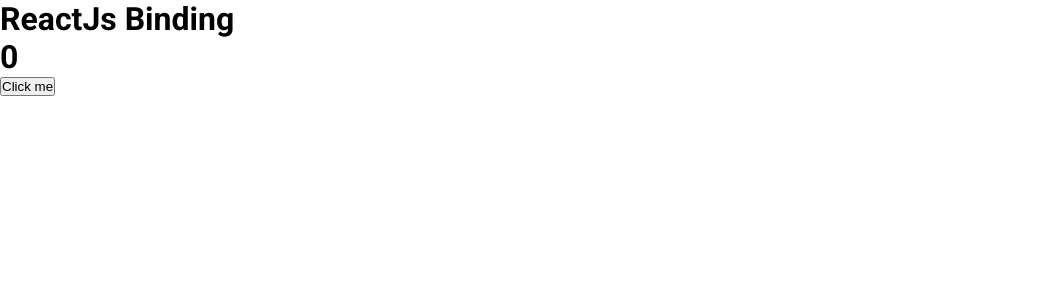
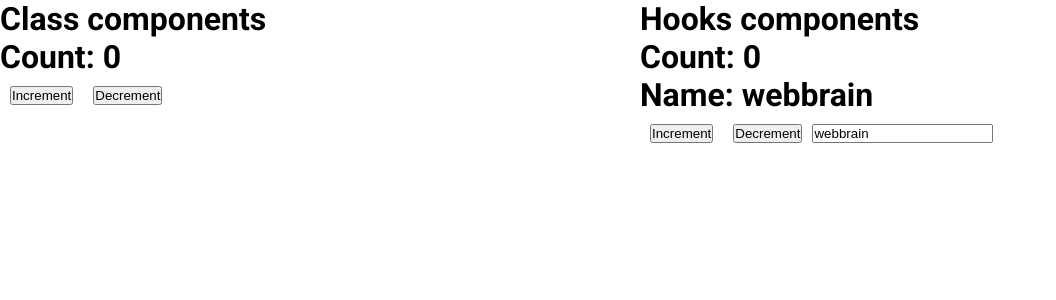
Before and after one commit to Abbos1202/React_JS, a React (Create React App) app: page / in a window 1280 px wide. Shown: the top 300 px of the page, without its empty margins (0-1056 px from the left). Built offline with nearby package versions, Linux system fonts and the light colour scheme; a web font is replaced by a local one.

Commit message:
class vs hooks component, useState()

```diff
--- a/src/App.jsx
+++ b/src/App.jsx
@@ -1,14 +1,9 @@
-import React, { Component } from 'react';
-// import LifeCycle from './LifeCycle';
-import Binding from './Binding';
+import React from 'react'
 
-export default class App extends Component {
-  render() {
-    return (
-      <div>
-        {/* <LifeCycle /> */}
-        <Binding />
-      </div>
-    )
-  }
+const App = () => {
+  return (
+    <div>App</div>
+  )
 }
+
+export default App
--- a/src/Binding.jsx
+++ /dev/null
@@ -1,30 +0,0 @@
-import React, { Component } from "react";
-
-export default class Binding extends Component {
-  constructor(props) {
-    super(props);
-    this.state = {
-      count: 0,
-    };
-    // this.plus = this.plus.bind(this)
-  }
-  plus() {
-    this.setState({ count: this.state.count + 1 });
-    console.log(this);
-  }
-
-  render() {
-    // const plus = () => {
-    //   this.setState({count: this.state.count + 1})
-    // }
-    return (
-      <div>
-        <h1>ReactJs Binding</h1>
-        <h1>{this.state.count}</h1>
-        {/* <button onClick={this.plus.bind(this)}>Click me</button> */}
-        {/* <button onClick={this.plus}>Click me</button> */}
-        <button onClick={() => this.plus()}>Click me</button>
-      </div>
-    );
-  }
-}
--- /dev/null
+++ b/src/Class.jsx
@@ -0,0 +1,26 @@
+import React, { Component } from "react";
+
+class Class extends Component {
+  constructor(props) {
+    super(props);
+    this.state = {
+      count: 0,
+    };
+  }
+  render() {
+    return (
+      <div style={{ flex: 1 }}>
+        <h1>Class components</h1>
+        <h1>Count: {this.state.count}</h1>
+        <button onClick={() => this.setState({ count: this.state.count + 1 })}>
+          Increment
+        </button>
+        <button onClick={() => this.setState({ count: this.state.count - 1 })}>
+          Decrement
+        </button>
+      </div>
+    );
+  }
+}
+
+export default Class;
--- /dev/null
+++ b/src/Hooks.jsx
@@ -0,0 +1,42 @@
+import React, { useState } from "react";
+
+const Hooks = (props) => {
+  // const state = useState(0)
+  // console.log(state);
+  // const [count, setCount] = useState(0);
+  // const [name, setName] = useState('webbrain');
+
+  const [data, setData] = useState({
+    count: 0,
+    name: 'webbrain'
+  })
+  return (
+    <div style={{ flex: 1 }}>
+      <h1>Hooks components</h1>
+      <h1>Count: {data.count}</h1>
+      <h1>Name: {data.name}</h1>
+      <button onClick={() => setData({...data, count: data.count + 1})}>Increment</button>
+      <button onClick={() => setData({...data, count: data.count - 1})}>Decrement</button>
+      <input onChange={({target}) => setData({...data, name: target.value})} type="text" value={data.name} />
+    </div>
+  );
+};
+
+export default Hooks;
+
+// const Hooks = () => {
+//   // console.log(props, 'test');
+//   return (
+//     <div style={{flex: 1}}>
+//       <h1>Hooks components</h1>
+//     </div>
+//   );
+// };
+
+// export default Hooks;
+
+// const Hook = () => (
+//   <div>
+//     <h1>Hooks components</h1>
+//   </div>
+// )
--- a/src/index.css
+++ b/src/index.css
@@ -11,3 +11,7 @@
 body {
   font-family: 'Roboto', sans-serif;
 }
+
+button {
+  margin: 10px;
+}
--- a/src/index.js
+++ b/src/index.js
@@ -1,12 +1,12 @@
 import React from 'react';
 import ReactDOM from 'react-dom/client';
-import App from './App';
 import './index.css';
+import Root from './root'
 
 
 const root = ReactDOM.createRoot(document.getElementById('root'));
 root.render(
   <React.StrictMode>
-    <App />
+    <Root />
   </React.StrictMode>
 );
--- /dev/null
+++ b/src/root.js
@@ -0,0 +1,17 @@
+import React from "react";
+import Class from "./Class";
+import Hooks from "./Hooks";
+
+
+class Root extends React.Component{
+    render() {
+        return (
+            <div style={{display: 'flex'}}>
+                <Class />
+                <Hooks />
+            </div>
+        )
+    }
+}
+
+export default Root;
```
Also changed, not shown: review.js (+19 -0 lines), src/LifeCycle.jsx (deleted, +0 -53 lines), test.js (+4 -18 lines).
